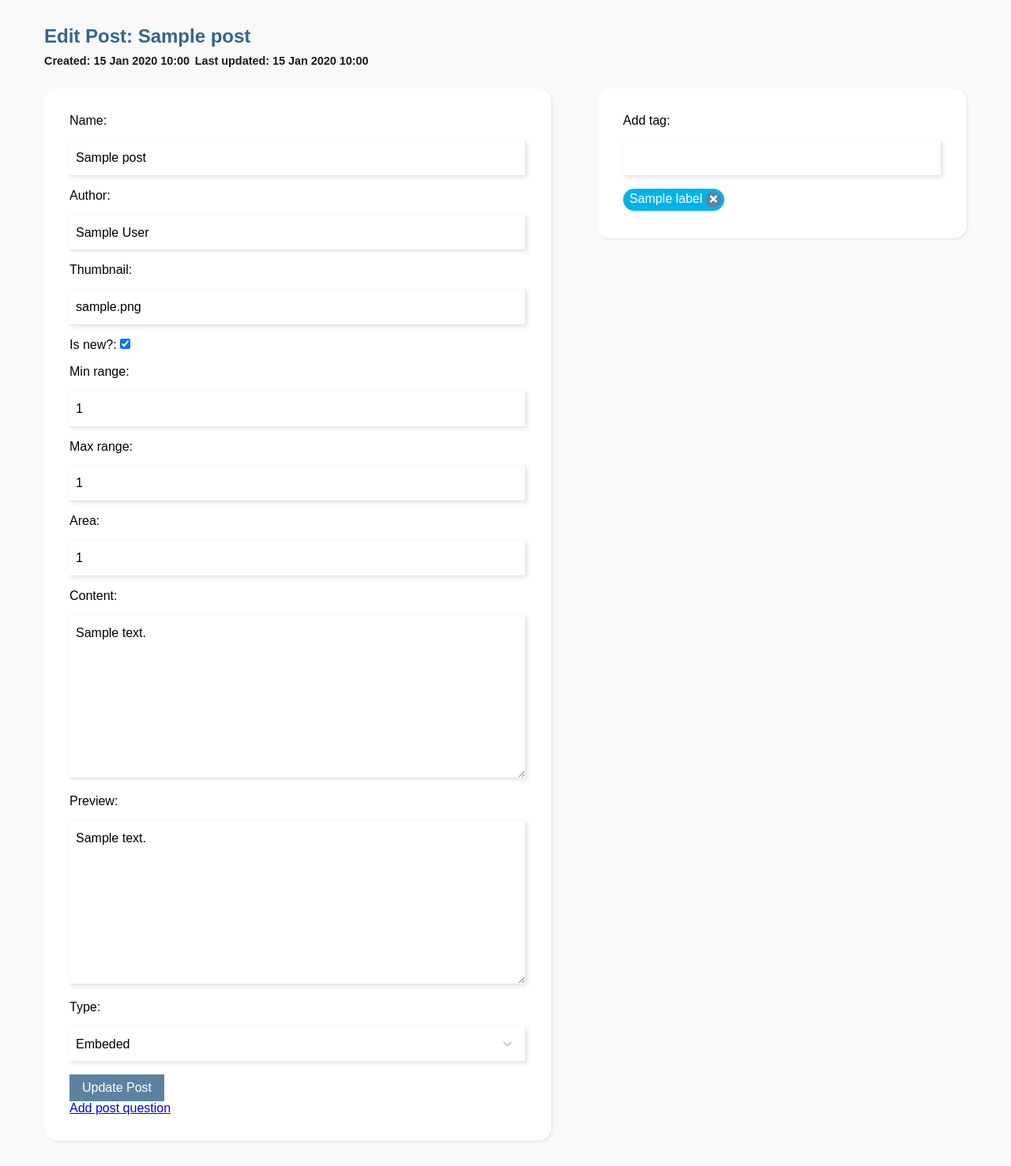
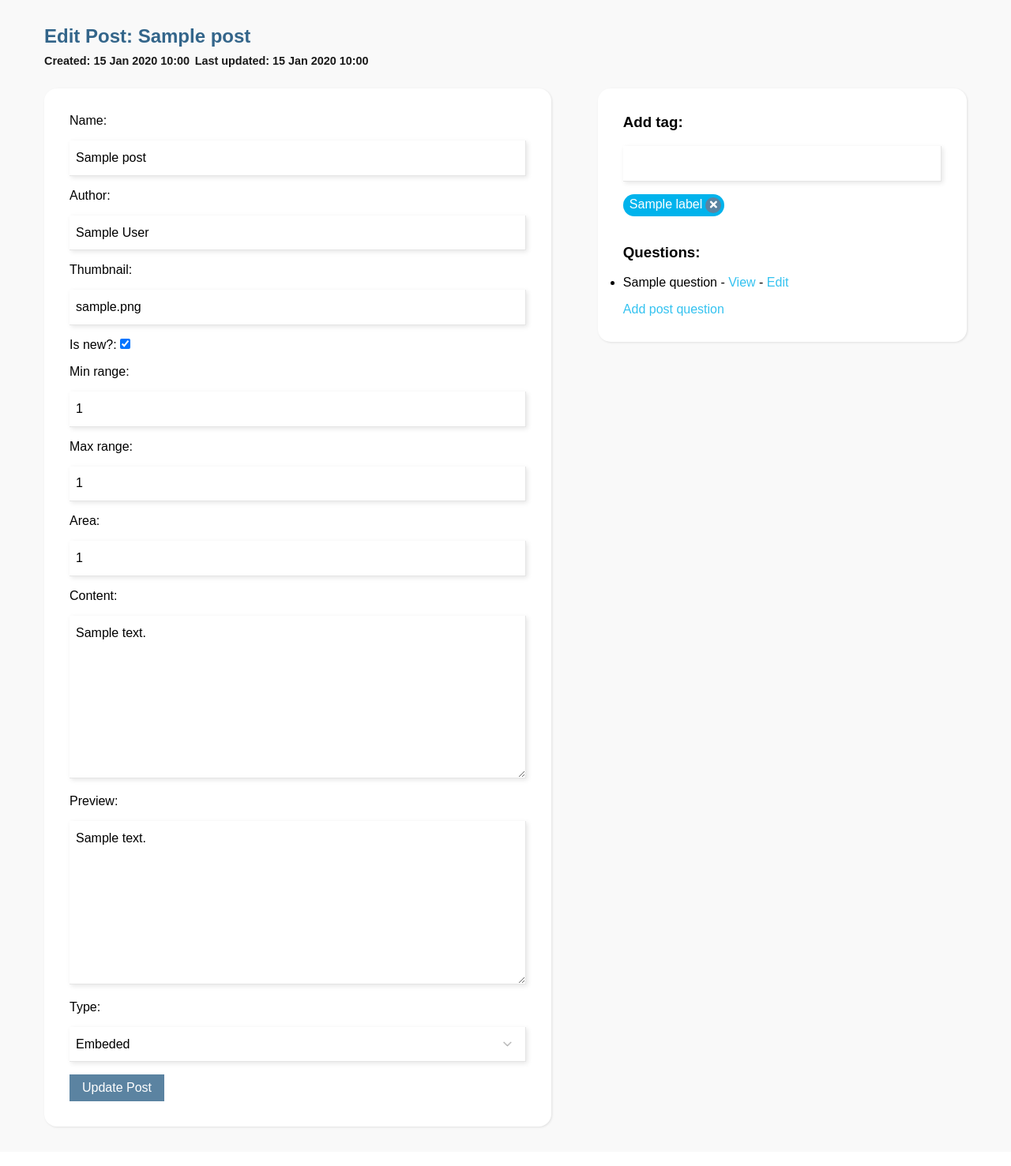
Before and after one commit to tian2992/afinidata-content-manager, a Django app: page /posts/1/edit in a window 1280 px wide. Shown: the part 60-1537 px from the top of the page at 79% size. After the commit the page ends 1489 px from the top, so only its background shows below. Run offline with Django 3.2, Linux system fonts and the light colour scheme; tables that the repository leaves empty hold one stand-in row (values such as "Sample post"); data that the repository does not hold is empty; parts of the project's set-up code (start-up, migrations or seed data) failed here and were passed over.

Commit message:
Add delete post, and more views

```diff
--- a/posts/static/stylesheets/style.css
+++ b/posts/static/stylesheets/style.css
@@ -168,6 +168,7 @@ header h1 {
     align-items: flex-start;
     justify-content: flex-start;
     flex-wrap: wrap;
+    margin-bottom: 2em;
 }
 
 .tag-item {
@@ -324,6 +325,10 @@ header h1 {
     padding-bottom: 1em;
 }
 
+.post-form .tags h3 {
+    margin-bottom: 1em;
+}
+
 .post-list .panel h2 small {
     font-size: .6em;
     color: #9a9a9a;
@@ -391,3 +396,16 @@ header h1 {
 .btn:hover {
     background: rgba(0, 179, 236, 1);
 }
+
+.link {
+    color: rgba(0, 179, 236, .8);
+    text-decoration: none;
+}
+
+ul.list {
+    margin-bottom: 1em;
+}
+
+ul.list li {
+    margin-bottom: .5em;
+}
--- a/posts/templates/posts/edit.html
+++ b/posts/templates/posts/edit.html
@@ -70,14 +70,28 @@
                         <input type="submit" value="Update Post">
                     </div>
 
-                    <a href="{% url 'posts:new-question' %}">Add post question</a>
+
                 </form>
                 <div class="tags">
-                    <label for="">Add tag: </label>
+                    <h3>Add tag: </h3>
                     <input type="text" id="tags-input" list="tags-datalist">
                     <datalist id="tags-datalist"></datalist>
 
                     <div class="tags-content"></div>
+
+                    <h3>Questions:</h3>
+
+                    {% if post.question_set.count > 0 %}
+                        <ul class="list">
+                            {% for question in post.question_set.all %}
+                                <li><span>{{ question.name }}</span> - <a href="{% url 'posts:question' id=question.pk %}" class="link">View</a> - <a href="{% url 'posts:edit-question' id=question.pk %}" class="link">Edit</a></li>
+                            {% endfor %}
+                        </ul>
+                    {% else %}
+                        <span>No questions for this post.</span><br>
+                    {% endif %}
+
+                    <a href="{% url 'posts:new-question' %}" class="link">Add post question</a>
                 </div>
             </article>
         </div>
--- a/posts/templates/posts/list.html
+++ b/posts/templates/posts/list.html
@@ -14,6 +14,7 @@
                         <article class="panel">
                             <h2>{{ post.pk }} {{ post.name }} <small>{{ post.created_at }}</small></h2>
                             <a href="{% url 'posts:edit-post' id=post.pk %}" target="_blank">Edit</a>
+                            <a href="{% url 'posts:delete' id=post.pk %}" target="_blank">Delete</a>
                             <div style="width: 100%;">
                                 <h3>Stats:</h3>
                                 <ul>
--- a/posts/urls.py
+++ b/posts/urls.py
@@ -5,13 +5,14 @@ from posts.views import HomeView, new_post, post, \
      StatisticsView, PostsListView, set_user_send, post_by_limits, \
      QuestionsView, CreateQuestion, EditQuestion, QuestionView, \
      question_by_post, set_interaction_to_post, get_thumbnail_by_post, \
-     create_response_for_question, get_replies_to_question, ReviewPostView
+     create_response_for_question, get_replies_to_question, ReviewPostView, DeletePostView
 
 app_name = 'posts'
 
 urlpatterns = [
     path('', HomeView.as_view(), name="home"),
     path('<int:id>/', post, name="post"),
+    path('<int:id>/delete/', DeletePostView.as_view(), name='delete'),
     path('new/', new_post, name="new"),
     path('set_interaction/', set_interaction_to_post, name='set_interaction'),
     path('<int:id>/thumbnail/', get_thumbnail_by_post, name='get_thumbnail'),
--- a/posts/views.py
+++ b/posts/views.py
@@ -1,8 +1,9 @@
-from django.views.generic import TemplateView, UpdateView, CreateView
+from django.views.generic import TemplateView, UpdateView, CreateView, DeleteView
 from posts.models import Post, Interaction, Feedback, Label, Question, Response
 from django.shortcuts import get_object_or_404, render, redirect
 from posts.forms import UpdatePostFormModel, CreatePostForm, QuestionForm
 from django.http import JsonResponse, Http404
+from django.urls import reverse_lazy
 from django.views.decorators.csrf import csrf_exempt
 from django.conf import settings
 from django.core import serializers
@@ -372,7 +373,16 @@ def edit_post(request, id):
         except:
             print('not found')
             pass
-        return redirect('posts:review', id=id)
+        return redirect('posts:edit-post', id=id)
+
+
+class DeletePostView(DeleteView):
+    model = Post
+    template_name = 'posts/delete.html'
+    pk_url_kwarg = 'id'
+    context_object_name = 'post'
+
+    success_url = reverse_lazy('posts:posts-list', kwargs={'quest': 'afini'})
 
 
 @csrf_exempt
@@ -525,10 +535,16 @@ class PostsListView(TemplateView):
 
     template_name = 'posts/list.html'
 
-    def get_context_data(self, **kwargs):
+    def get_context_data(self, *args, **kwargs):
         context = dict()
         context['domain'] = settings.DOMAIN_URL
         posts = Post.objects.all()
+        try:
+            quest = self.request.GET['quest']
+        except Exception as e:
+            raise Http404('Not found')
+        if quest != 'afini':
+            raise Http404('Not found')
         for post in posts:
             post.clicks = post.interaction_set.filter(type='opened').count()
             session_total = 0
@@ -634,7 +650,7 @@ class CreateQuestion(CreateView):
 
     def form_valid(self, form):
         new_question = form.save()
-        return redirect('posts:question', id=new_question.pk)
+        return redirect('posts:review', id=new_question.post.pk)
 
 
 class EditQuestion(UpdateView):
@@ -646,7 +662,7 @@ class EditQuestion(UpdateView):
 
     def form_valid(self, form):
         question = form.save()
-        return redirect('posts:question', id=question.pk)
+        return redirect('posts:review', id=question.post.pk)
 
 
 class QuestionView(TemplateView):
```
Also changed, not shown: posts/templates/posts/delete.html (added, +22 -0 lines).
